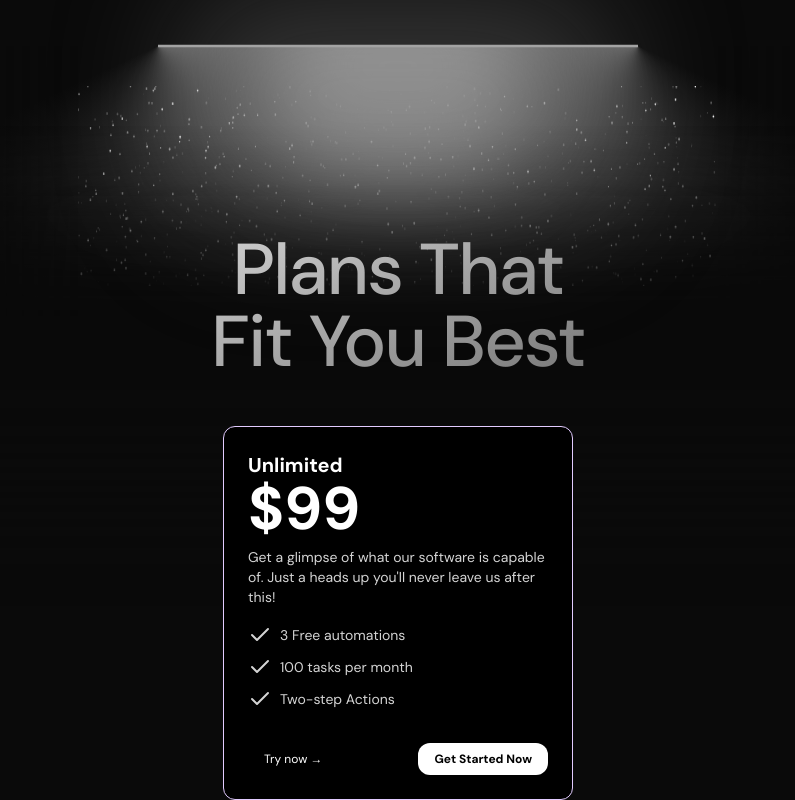
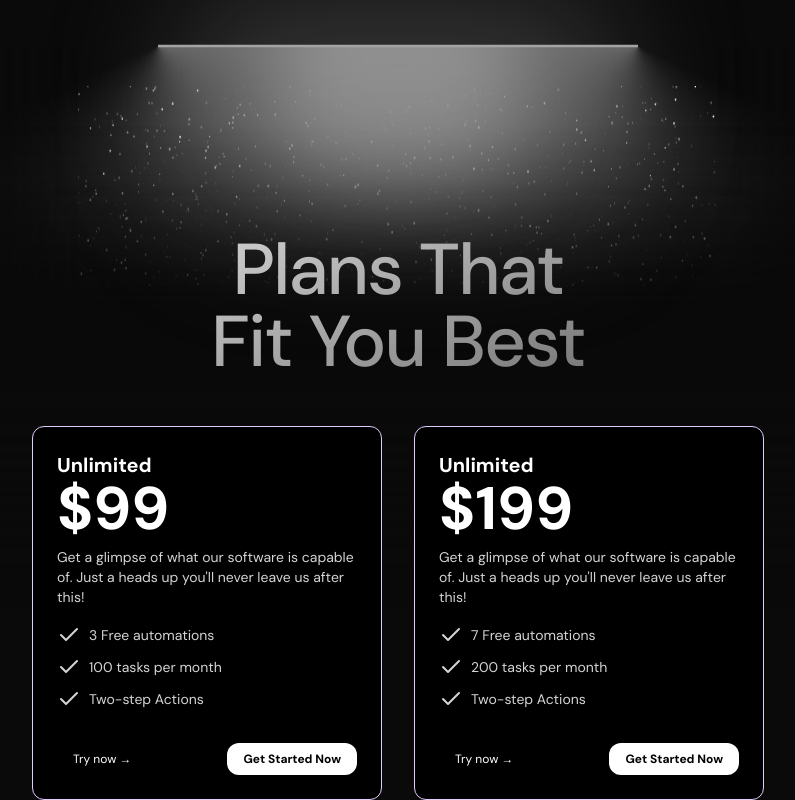
Before and after one commit to mirankavinda/LinkLeap, a Next.js app: page / in a window 1280 px wide. Shown: the part 3585-4385 px from the top of the page, without its empty margins (242-1037 px from the left). Built offline with nearby package versions, Linux system fonts and the light colour scheme.

Commit message:
Add new pricing card to Home page

```diff
--- a/src/app/page.tsx
+++ b/src/app/page.tsx
@@ -102,6 +102,55 @@
               </div>
             </CardBody>
           </CardContainer>
+          <CardContainer className="inter-var">
+            <CardBody className="bg-gray-50 relative group/card  dark:hover:shadow-2xl
+           dark:hover:shadow-neutral-500/[0.1] dark:bg-black dark:border-[#E2CBFF]
+            border-black/[0.1] w-full md:!w-[350px] h-auto rounded-xl p-6 border">
+               <CardItem
+                translateZ="50"
+                className="text-xl font-bold text-neutral-600 dark:text-white "
+              >
+                Unlimited
+                <h2 className="text-6xl ">$199</h2>
+              </CardItem>
+              <CardItem
+                translateZ="60"
+                className="text-neutral-500 text-sm max-w-sm mt-2 dark:text-neutral-300"
+              >
+                Get a glimpse of what our software is capable of. Just a heads
+                up {"you'll"} never leave us after this!
+                <ul className="my-4 flex flex-col gap-2">
+                  <li className="flex items-center gap-2">
+                    <CheckIcon />7 Free automations
+                  </li>
+                  <li className="flex items-center gap-2">
+                    <CheckIcon />
+                    200 tasks per month
+                  </li>
+                  <li className="flex items-center gap-2">
+                    <CheckIcon />
+                    Two-step Actions
+                  </li>
+                </ul>
+              </CardItem>
+              <div className="flex justify-between items-center mt-8">
+                <CardItem
+                  translateZ={20}
+                  as="button"
+                  className="px-4 py-2 rounded-xl text-xs font-normal dark:text-white"
+                >
+                  Try now →
+                </CardItem>
+                <CardItem
+                  translateZ={20}
+                  as="button"
+                  className="px-4 py-2 rounded-xl bg-black dark:bg-white dark:text-black text-white text-xs font-bold"
+                >
+                  Get Started Now
+                </CardItem>
+              </div>
+            </CardBody>
+          </CardContainer>
         </div>
       </section>
     </main>
```
